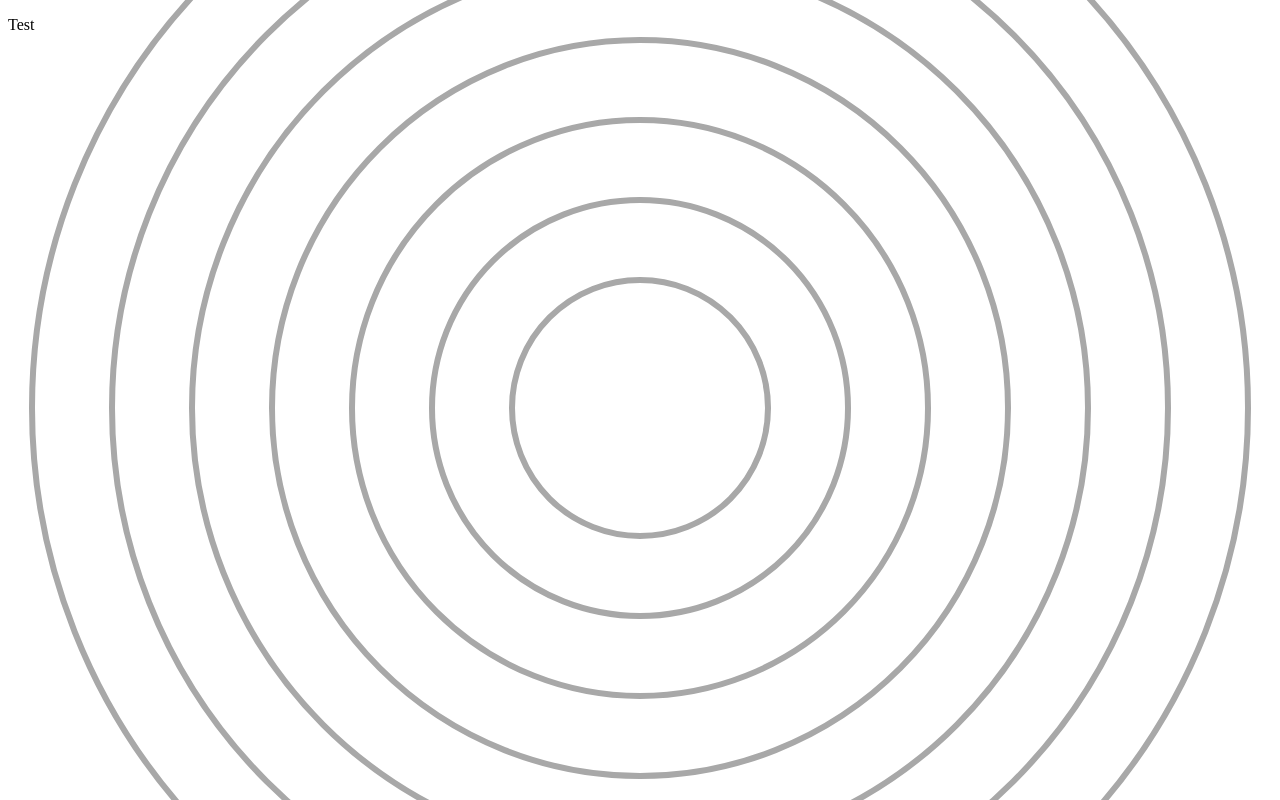
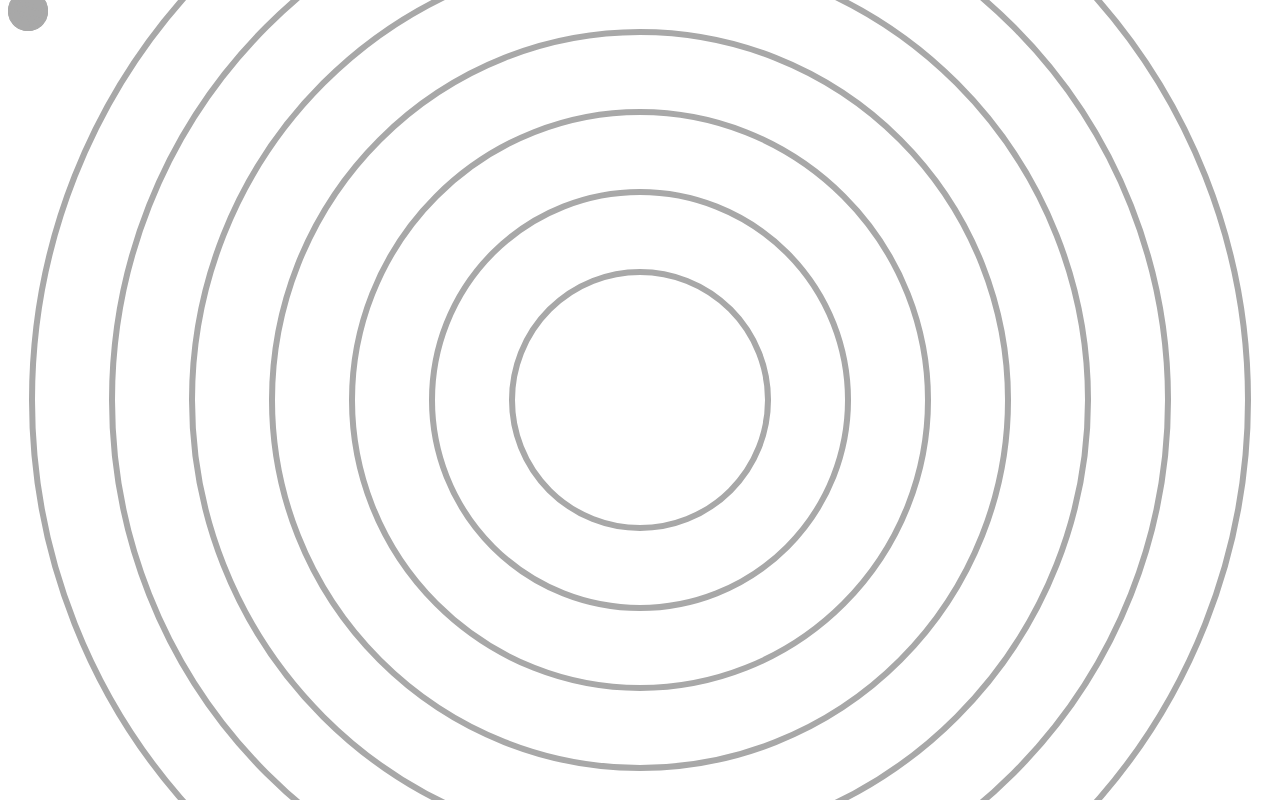
Before and after one commit to ComandoZeile/comandozeile-web, a Next.js app: page / in a window 1280 px wide. Shown: the top 800 px of the page. Built offline with nearby package versions, Linux system fonts and the light colour scheme.

Commit message:
Moved custom hooks; useStyleProp optimized, now prop is set- and gettable; cleaned up circleControl.tsx; added tunnelStripes.tsx: calculate posY and -X from middle circle + scss => rotate stripe 18deg

```diff
--- a/app/CircleControl.tsx
+++ b/app/circleControl.tsx
@@ -1,8 +1,8 @@
 "use client";
 
-import {ReactElement, useEffect, useState} from "react";
-import { useWindowSize, WindowSize } from "@/components/windowEvents";
-import { useStyleProperty } from "@/components/documentEvents";
+import { useEffect, useState } from "react";
+import { useWindowSize, WindowSize } from "@/hooks/windowEvents";
+import { useStyleProperty } from "@/hooks/documentEvents";
 
 import "@/styles/circles.scss";
 
@@ -15,7 +15,6 @@ export default function CircleControl() {
     }, []);
 
     const { windowWidth, windowHeight }: WindowSize = useWindowSize();
-    console.log(windowWidth, " ------ ", windowHeight);
 
     const circleSize: number = 250;
 
@@ -28,28 +27,17 @@ export default function CircleControl() {
 
     let circles: Array<any> = [];
     let newCircleSize: number = circleSize + 12;
+    useStyleProperty("--circle-size", newCircleSize.toString());
     for (let index:number = 1; windowWidth >= newCircleSize || windowHeight >= newCircleSize; index++) {
-        console.log(newCircleSize, " --- new circle size");
-
         circles = [...circles, <div className="circle" key={`circle-${index}`}></div>];
         newCircleSize += 160;
-
-        console.log("for infos");
-        console.log(index);
-        console.log(newCircleSize);
-        console.log(circles);
     }
 
-    console.log(`circles:`);
-    console.log(circles);
     useStyleProperty("--circle-count", circles.length.toString());
 
-    console.log(`circles before return:`);
-    console.log(circles);
     return mounted ? (
         <div className="circle-wrapper">
             {circles}
-            <p>Test</p>
         </div>
     ) : <div/>;
 }
--- a/app/page.tsx
+++ b/app/page.tsx
@@ -1,10 +1,12 @@
-import CircleControl from "@/app/CircleControl";
+import CircleControl from "@/app/circleControl";
+import TunnelStripes from "@/app/tunnelStripes";
 
 export default function HomePage() {
     return (
       <div>
           <div className="home">
-            <CircleControl />
+              <CircleControl />
+              <TunnelStripes />
           </div>
       </div>
     );
--- /dev/null
+++ b/app/tunnelStripes.tsx
@@ -0,0 +1,36 @@
+"use client";
+
+import { useWindowSize } from "@/hooks/windowEvents";
+import { useStyleProperty } from "@/hooks/documentEvents";
+
+import "@/styles/tunnelStripes.scss";
+
+
+export default function TunnelStripes() {
+    let stripes: Array<any> = [];
+
+    const { windowWidth, windowHeight } = useWindowSize();
+    console.log(windowWidth, " ------ ", windowHeight);
+
+    const circleRadius: number = Number(useStyleProperty("--circle-size")) / 2;
+
+    const stripeCoordinates = (stripeAngle: number) => {
+        const posX = parseFloat(Math.cos(stripeAngle).toFixed(15)) * circleRadius + windowWidth / 2;
+        const posY = parseFloat(Math.sin(stripeAngle).toFixed(15)) * circleRadius + windowHeight / 2;
+    }
+
+    let stripePos: object = {
+        "top": "0",
+        "left" : "0"
+    }
+    for (let index: number = 1; index <= 20; index++) {
+
+        stripes.push(<div className="stripe" style={stripePos} key={`stripe-${index}`}></div>);
+    }
+
+    return (
+        <div className="tunnel-stripe-wrapper">
+            {stripes}
+        </div>
+    );
+}
--- a/components/documentEvents.ts
+++ /dev/null
@@ -1,18 +0,0 @@
-"use client";
-
-import { useState, useEffect } from "react";
-
-
-function useStyleProperty(propertyName: string, value: any) {
-    useEffect(() => {
-        const root = document.documentElement;
-
-        console.log(`prop name: ${propertyName} && value: ${value}`);
-        root?.style.setProperty(propertyName, value);
-    });
-}
-
-
-export {
-    useStyleProperty
-}
--- /dev/null
+++ b/hooks/documentEvents.ts
@@ -0,0 +1,28 @@
+"use client";
+
+import { useEffect } from "react";
+
+
+let stylePropValue: string;
+
+function useStyleProperty(propName: string, iniValue: string = ""): string | undefined {
+    useEffect(() => {
+        const root = document.documentElement;
+
+        switch (iniValue) {
+            case "":
+                console.log(`get prop: ${propName}`);
+                stylePropValue = root?.style.getPropertyValue(propName);
+                break;
+            default:
+                console.log(`set prop name: ${propName} with value: ${iniValue}`);
+                root?.style.setProperty(propName, iniValue);
+        }
+    });
+
+    if (stylePropValue) return stylePropValue;
+}
+
+export {
+    useStyleProperty
+}
--- /dev/null
+++ b/styles/tunnelStripes.scss
@@ -0,0 +1,21 @@
+$stripe-angle: 360deg;
+
+.tunnel-stripe-wrapper {
+  position: relative;
+
+  .stripe {
+    position: absolute;
+    width: 40px;
+    height: 6px;
+    transform: rotate($stripe-angle);
+    background-color: #a8a8a8;
+
+    // each stripe has an 18-degree angle to the next one so that 90°:5 stripes per block => 18°
+    @for $i from 1 to 21 {
+      &:nth-child(#{$i}) {
+        transform: rotate($stripe-angle);
+        $stripe-angle: $stripe-angle - 18deg !global;
+      }
+    }
+  }
+}
```
Also changed, not shown: hooks/windowEvents.ts (renamed from components/windowEvents.ts).
